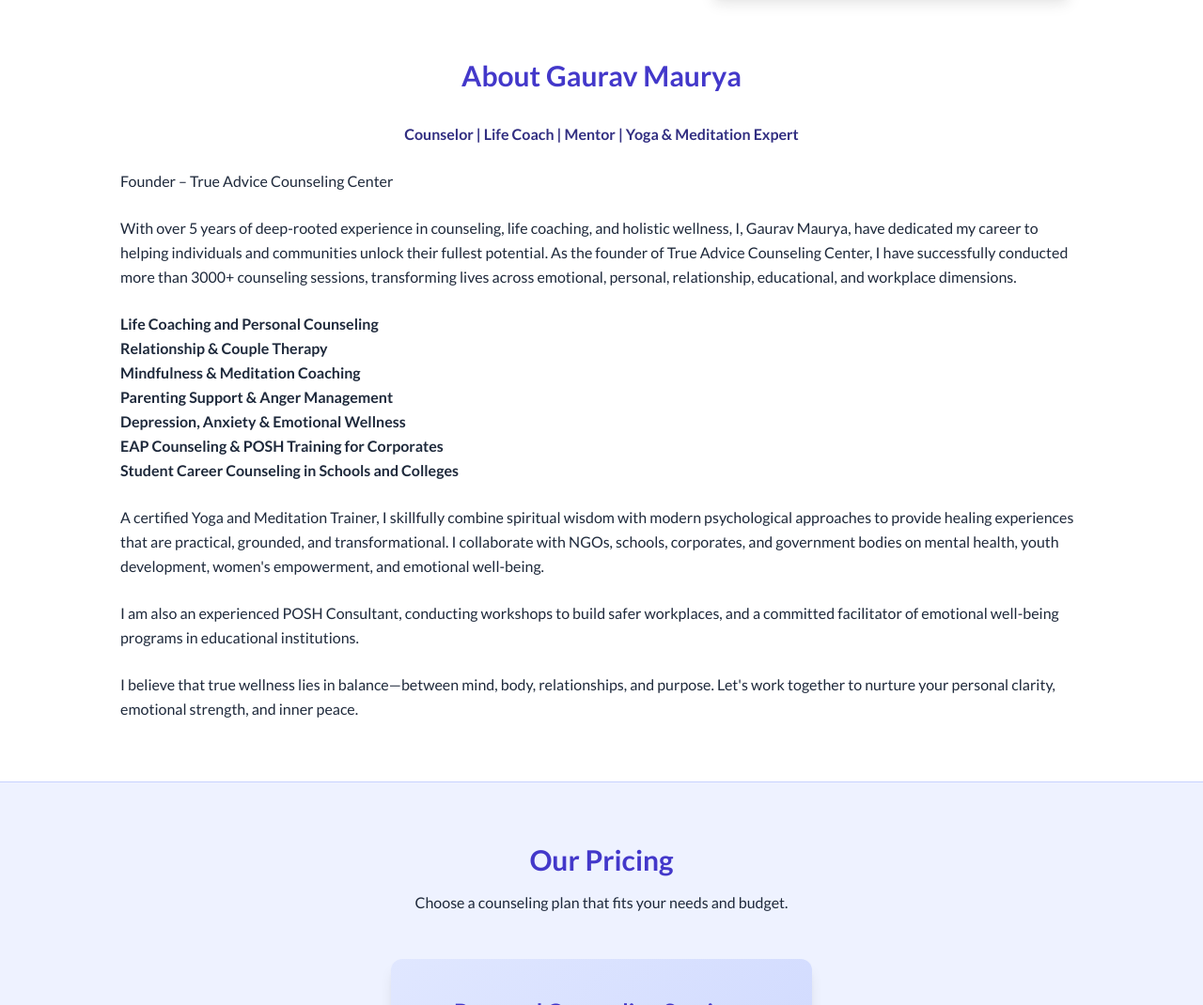
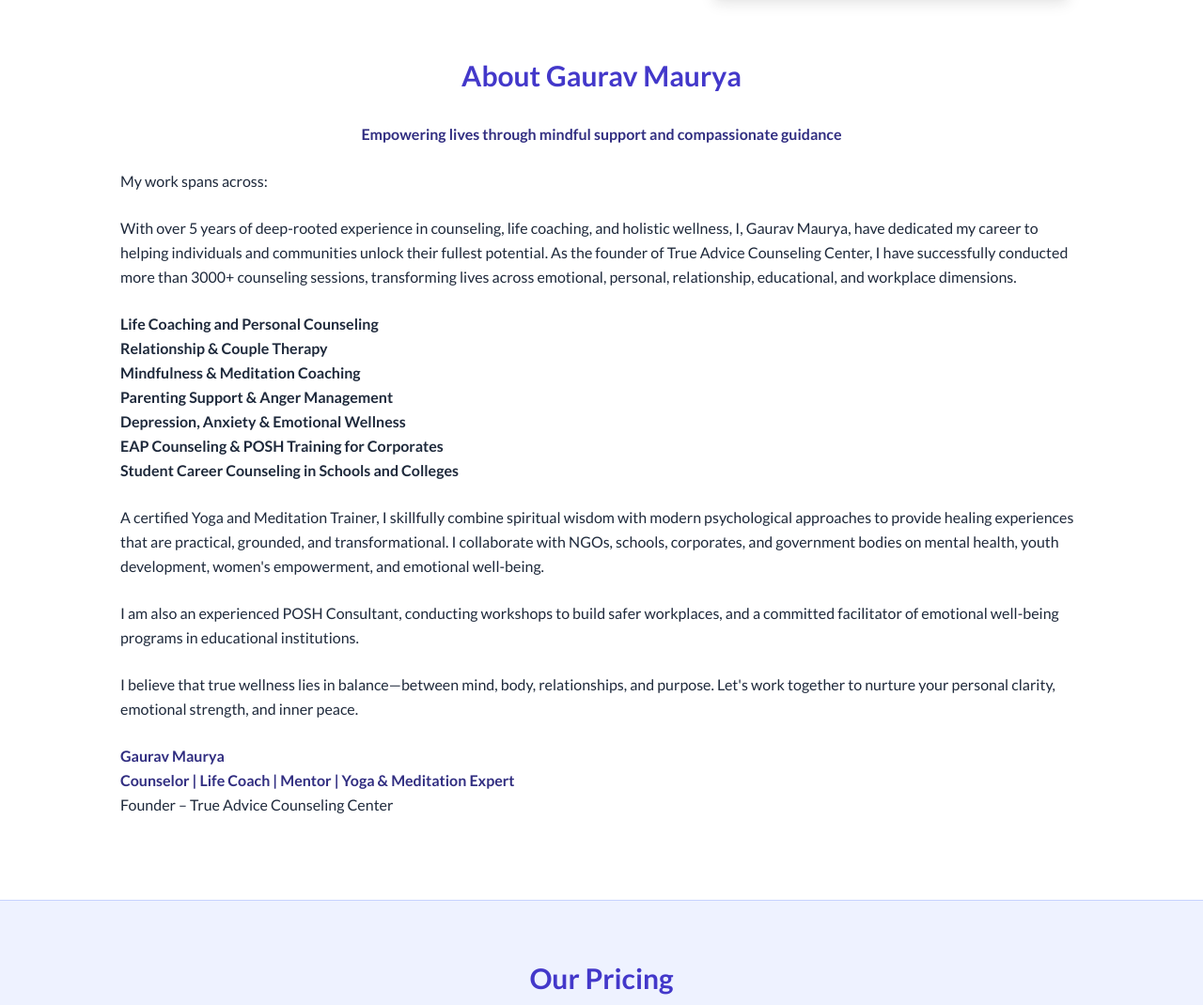
Before and after one commit to ayushmaurya010/final-web-gaurav, a plain HTML site: page index.html in a window 1280 px wide. Shown: the part 2105-3175 px from the top of the page at 94% size. Drawn offline with nearby package versions, Linux system fonts and the light colour scheme.

Commit message:
Update index.html

```diff
--- a/index.html
+++ b/index.html
@@ -645,10 +645,10 @@
      About Gaurav Maurya
     </h3>
     <p class="text-indigo-900 leading-relaxed mb-6 font-semibold text-center">
-     Counselor | Life Coach | Mentor | Yoga &amp; Meditation Expert
+     Empowering lives through mindful support and compassionate guidance
     </p>
     <p class="leading-relaxed mb-6 font-normal">
-     Founder – True Advice Counseling Center
+     My work spans across:
     </p>
     <p class="leading-relaxed mb-6 font-normal">
      With over 5 years of deep-rooted experience in counseling, life coaching,
@@ -690,6 +690,13 @@
      I believe that true wellness lies in balance—between mind, body,
      relationships, and purpose. Let's work together to nurture your personal
      clarity, emotional strength, and inner peace.
+    </p>
+      <p class="text-indigo-900 leading-relaxed mt-6 font-semibold ">Gaurav Maurya</p>
+     <p class="text-indigo-900 leading-relaxed  font-semibold ">
+     Counselor | Life Coach | Mentor | Yoga &amp; Meditation Expert
+    </p>
+    <p class="leading-relaxed mb-6 font-normal">
+     Founder – True Advice Counseling Center
     </p>
    </div>
   </section>
```
